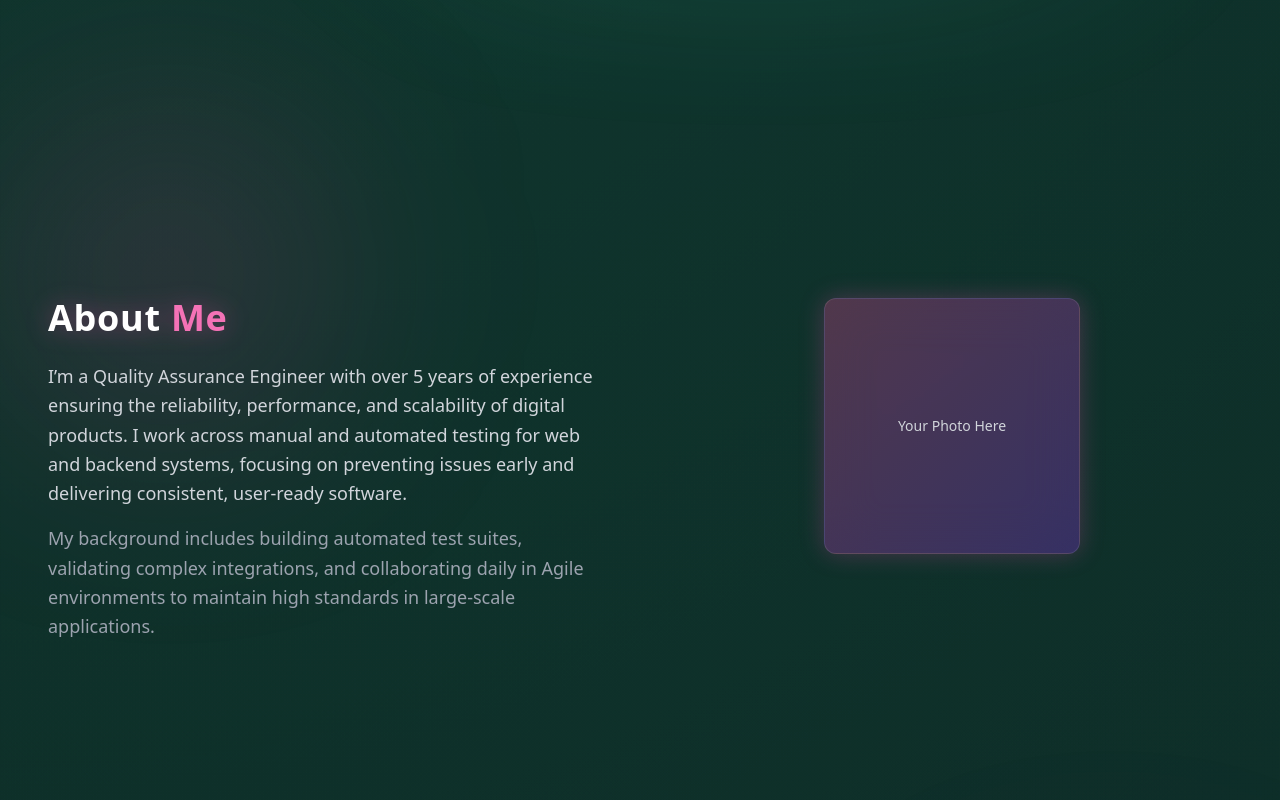
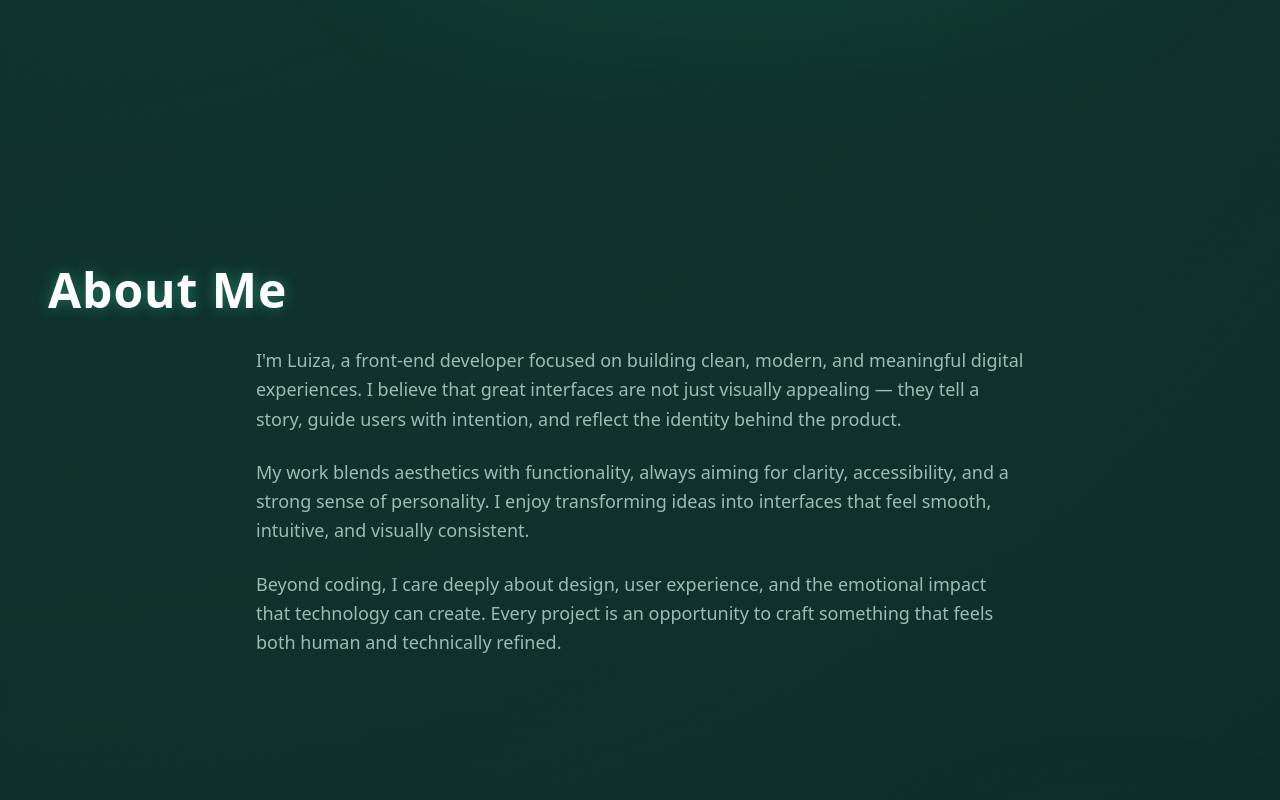
Before and after one commit to andradeg-luiza/personalpage, a React (Vite) app: page / in a window 1280 px wide. Shown: the part 800-1600 px from the top of the page. Built offline with nearby package versions, Linux system fonts and the light colour scheme.

Commit message:
feat(about): add english about section with personal and professional tone aligned to tech-premium theme

```diff
--- a/src/sections/about/about.tsx
+++ b/src/sections/about/about.tsx
@@ -1,80 +1,32 @@
-import { motion } from "framer-motion";
-
 export default function About() {
   return (
     <section
       id="about"
-      className="
-        py-32 px-6 max-w-7xl mx-auto
-        relative
-      "
+      className="soft-container py-24"
     >
-      {/* Glow decorativo */}
-      <div
-        className="
-          absolute -top-10 left-0 w-72 h-72
-          bg-pink-500/20 blur-[120px] rounded-full pointer-events-none
-        "
-      ></div>
+      <h2 className="text-4xl md:text-5xl font-bold mb-8 neon-heading text-center md:text-left">
+        About Me
+      </h2>
 
-      {/* Container animado */}
-      <motion.div
-        initial={{ opacity: 0, y: 40 }}
-        whileInView={{ opacity: 1, y: 0 }}
-        transition={{ duration: 0.7, ease: 'easeOut' }}
-        viewport={{ once: true }}
-        className="flex flex-col md:flex-row items-start gap-16 relative z-10"
-      >
-        {/* Texto */}
-        <div className="flex-1">
-          <h2
-            className="
-              text-4xl font-bold text-white mb-6
-              drop-shadow-[0_0_12px_rgba(255,77,184,0.35)]
-            "
-          >
-            About <span className="text-pink-400">Me</span>
-          </h2>
+      <div className="max-w-3xl text-center md:text-left mx-auto space-y-6 text-[var(--text-muted)] text-lg leading-relaxed">
+        <p>
+          I'm Luiza, a front-end developer focused on building clean, modern, and meaningful digital
+          experiences. I believe that great interfaces are not just visually appealing — they tell a
+          story, guide users with intention, and reflect the identity behind the product.
+        </p>
 
-          <p className="text-gray-300 leading-relaxed text-lg">
-            I’m a Quality Assurance Engineer with over 5 years of experience
-            ensuring the reliability, performance, and scalability of digital
-            products. I work across manual and automated testing for web and
-            backend systems, focusing on preventing issues early and delivering
-            consistent, user‑ready software.
-          </p>
+        <p>
+          My work blends aesthetics with functionality, always aiming for clarity, accessibility, and
+          a strong sense of personality. I enjoy transforming ideas into interfaces that feel smooth,
+          intuitive, and visually consistent.
+        </p>
 
-          <p className="text-gray-400 leading-relaxed text-lg mt-4">
-            My background includes building automated test suites, validating
-            complex integrations, and collaborating daily in Agile environments
-            to maintain high standards in large‑scale applications.
-          </p>
-        </div>
-
-        {/* Foto / Placeholder estilizado */}
-        <motion.div
-          initial={{ opacity: 0, scale: 0.9 }}
-          whileInView={{ opacity: 1, scale: 1 }}
-          transition={{ duration: 0.6, ease: 'easeOut' }}
-          viewport={{ once: true }}
-          className="
-            flex-1 flex justify-center
-          "
-        >
-          <div
-            className="
-              w-64 h-64 rounded-xl
-              bg-gradient-to-br from-pink-500/30 to-purple-600/30
-              border border-white/10 backdrop-blur-xl
-              shadow-[0_0_25px_rgba(255,77,184,0.25)]
-              flex items-center justify-center
-              text-gray-300 text-sm
-            "
-          >
-            Your Photo Here
-          </div>
-        </motion.div>
-      </motion.div>
+        <p>
+          Beyond coding, I care deeply about design, user experience, and the emotional impact that
+          technology can create. Every project is an opportunity to craft something that feels both
+          human and technically refined.
+        </p>
+      </div>
     </section>
   );
 }
```
